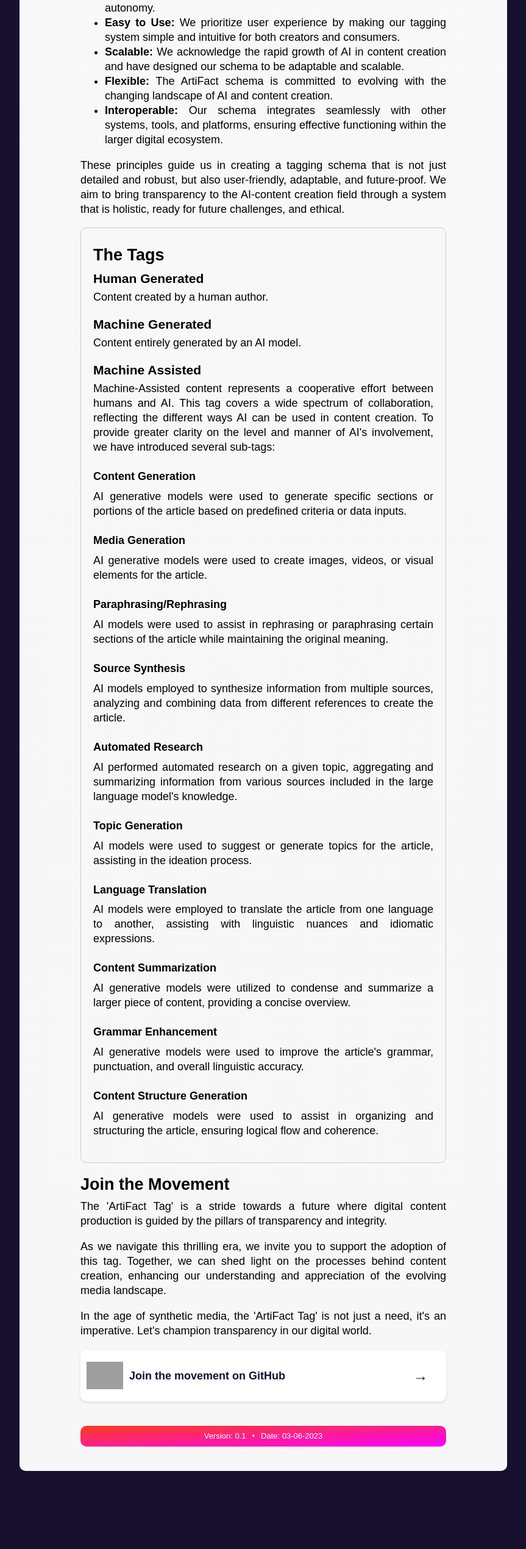
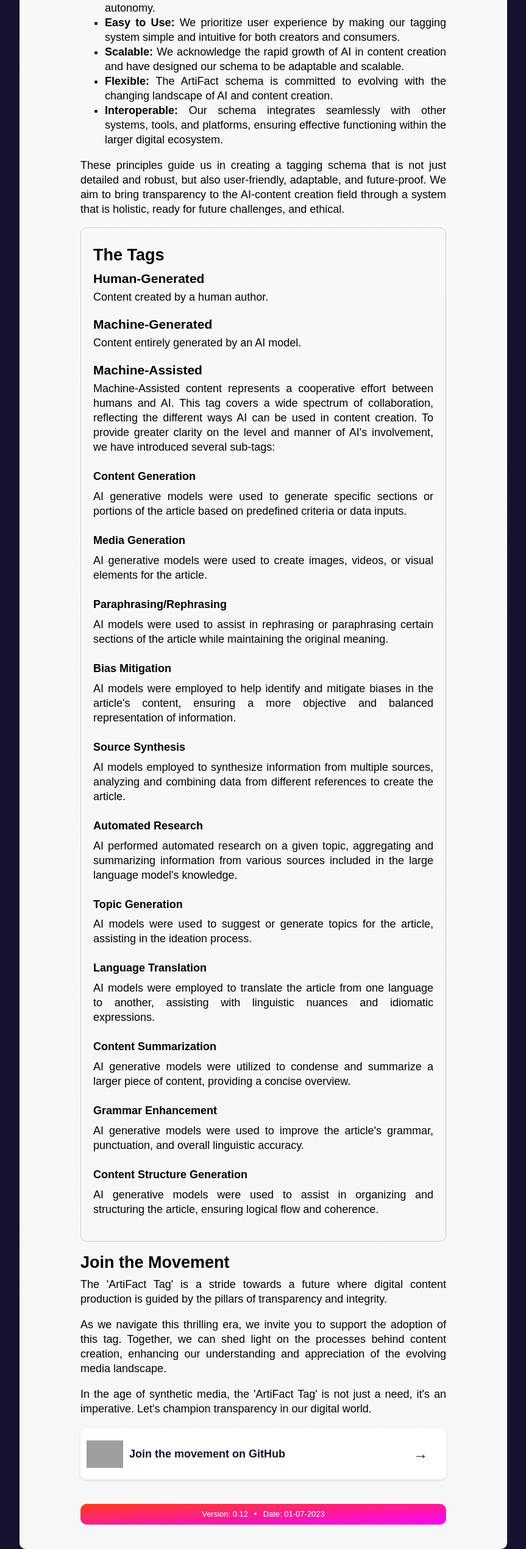
Before and after one commit to Orizian-Labs/ArtiFact-Tag-Schema, a plain HTML site: page index.html in a window 1280 px wide. Shown: the part 1501-4041 px from the top of the page at 61% size, without its empty margins (208-1071 px from the left). Before the commit the page ends 3913 px from the top, so only its background shows below. Drawn offline with Linux system fonts and the light colour scheme; grey boxes are pictures that could not be loaded.

Commit message:
Add Bias Mitigation
Added Bias Mitigation to the Machine-Assisted Classification (.json, md, Github page)

Corrected mistake in the .json file (AI-Assisted instead of Machine-Assisted)

Other minor fixes to document format

```diff
--- a/index.html
+++ b/index.html
@@ -198,13 +198,13 @@
         <div class="tags">
         <h2>The Tags</h2>
 
-        <h3>Human Generated</h3>
+        <h3>Human-Generated</h3>
         <p>Content created by a human author.</p>
 
-        <h3>Machine Generated</h3>
+        <h3>Machine-Generated</h3>
         <p>Content entirely generated by an AI model.</p>
 
-        <h3>Machine Assisted</h3>
+        <h3>Machine-Assisted</h3>
         <p>Machine-Assisted content represents a cooperative effort between humans and AI. This tag covers a wide spectrum of collaboration, reflecting the different ways AI can be used in content creation. To provide greater clarity on the level and manner of AI's involvement, we have introduced several sub-tags:</p>
 
         <h4>Content Generation</h4>
@@ -215,6 +215,9 @@
 
         <h4>Paraphrasing/Rephrasing</h4>
         <p>AI models were used to assist in rephrasing or paraphrasing certain sections of the article while maintaining the original meaning.</p>
+
+        <h4>Bias Mitigation</h4>
+        <p>AI models were employed to help identify and mitigate biases in the article's content, ensuring a more objective and balanced representation of information. </p>
 
         <h4>Source Synthesis</h4>
         <p>AI models employed to synthesize information from multiple sources, analyzing and combining data from different references to create the article.</p>
@@ -247,9 +250,9 @@
         <span class="card-link-arrow">&rarr;</span>
       </a>
       <div class="metadata">
-        <p>Version: 0.1</p>
+        <p>Version: 0.12</p>
         <p>•</p>
-        <p>Date: 03-06-2023</p>
+        <p>Date: 01-07-2023</p>
      </div>
   </div>
 </body>
```
Also changed, not shown: artifact-tag.json (+6 -3 lines), 1 other file.
